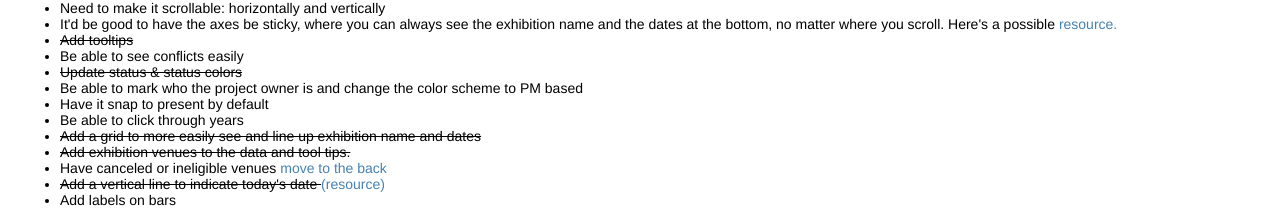
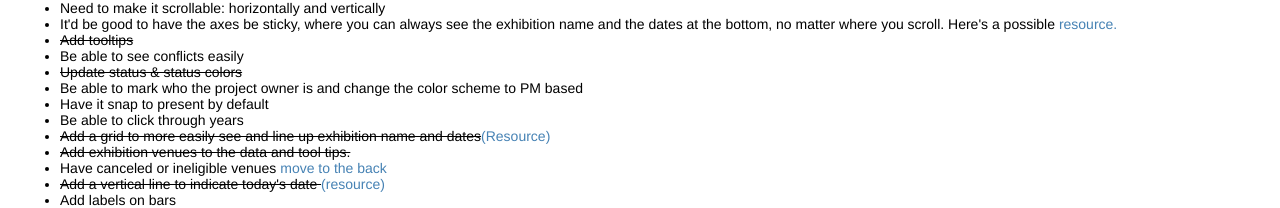
Before and after one commit to janenoxid/ganttChartTest, a plain HTML site: page index.html in a window 1280 px wide. Shown: the part 935-1143 px from the top of the page. Drawn offline with nearby package versions, Linux system fonts and the light colour scheme.

Commit message:
added a note on a resource for one of my to-dos

```diff
--- a/index.html
+++ b/index.html
@@ -22,7 +22,7 @@
 	<li>Be able to mark who the project owner is and change the color scheme to PM based</li>
 	<li>Have it snap to present by default</li>
 	<li>Be able to click through years</li>
-	<li><del>Add a grid to more easily see and line up exhibition name and dates</del></li>
+	<li><del>Add a grid to more easily see and line up exhibition name and dates</del><a href="https://www.essycode.com/posts/adding-gridlines-chart-d3/">(Resource)</a></li>
 	<li><del>Add exhibition venues to the data and tool tips.</del> </li>
 	<li>Have canceled or ineligible venues <a href="http://bl.ocks.org/eesur/4e0a69d57d3bfc8a82c2">move to the back</a></li>
 	<li><del>Add a vertical line to indicate today's date </del> <a href="https://stackoverflow.com/questions/26418777/draw-a-vertical-line-representing-the-current-date-in-d3-gantt-chart">(resource)</a></li>
```
